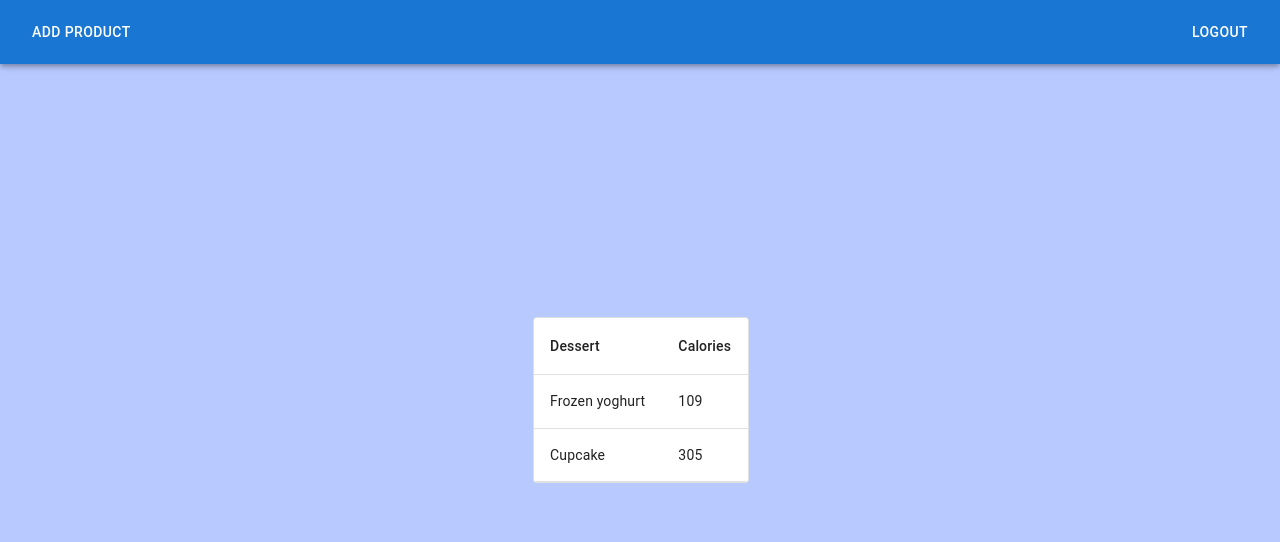
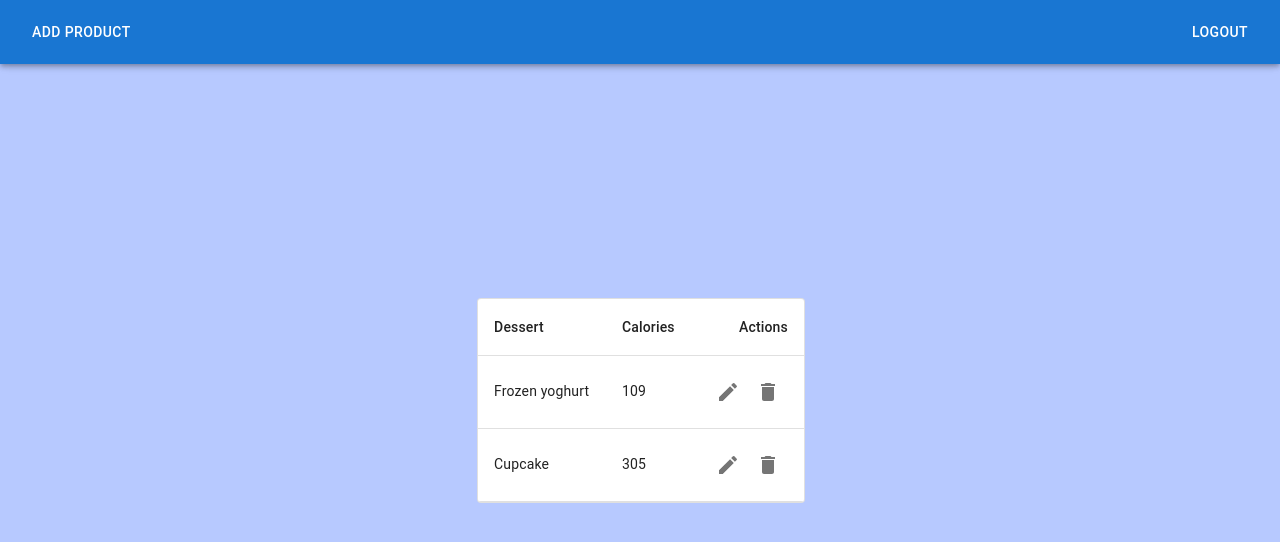
Before and after one commit to budcoded/Product-Management-System, a React (Create React App) app in the folder frontend/: page /admindashboard in a window 1280 px wide. Shown: the top 542 px of the page. Built offline with nearby package versions, Linux system fonts and the light colour scheme.

Commit message:
Frontend files pushed.

```diff
--- a/frontend/package.json
+++ b/frontend/package.json
@@ -5,6 +5,7 @@
   "dependencies": {
     "@emotion/react": "^11.10.6",
     "@emotion/styled": "^11.10.6",
+    "@mui/icons-material": "^5.11.16",
     "@mui/material": "^5.12.1",
     "@testing-library/jest-dom": "^5.16.5",
     "@testing-library/react": "^13.4.0",
--- a/frontend/src/components/AdminDashboard.js
+++ b/frontend/src/components/AdminDashboard.js
@@ -1,6 +1,87 @@
+// import {
+// 	AppBar,
+// 	Button,
+// 	Paper,
+// 	Table,
+// 	TableBody,
+// 	TableCell,
+// 	TableContainer,
+// 	TableHead,
+// 	TableRow,
+// 	Toolbar
+// } from "@mui/material";
+// // import DeleteTwoToneIcon from '@mui/icons-material/DeleteTwoTone';
+// import {Link, useLocation} from "react-router-dom";
+// import React, {useState} from 'react';
+// import '../css/AdminDashboard.css'
+// import axios from "axios";
+//
+// function AdminDashboard() {
+//     // const location = useLocation();
+//     // const id = location.state.data.id;
+//     // const name = location.state.data.name;
+//     // const email = location.state.data.email;
+//     // const mobileNumber = location.state.data.mobileNumber;
+//     // const role = location.state.data.role;
+// 	const [products, setProducts] = useState([]);
+//     const fetchProducts = async (event) => {
+//         event.preventDefault();
+//         try {
+//             const response = await axios.get('http://localhost:1111/api/product/getProducts');
+//             console.log(response.data);
+//         } catch (error) {
+//             console.log(error);
+//         }
+//     };
+//
+//     return (
+//         <>
+// 			<AppBar>
+// 				<Toolbar>
+// 					<Button component={Link} to="/addproduct" color="inherit">
+// 						Add Product
+// 					</Button>
+// 					<div style={{flexGrow: 1}}/>
+// 					<Button color="inherit" component={Link} to="/">
+// 						Logout
+// 					</Button>
+// 				</Toolbar>
+// 			</AppBar>
+// 			<div>
+// 				{/*<h2>This is admin dashboard.</h2>*/}
+// 				{/*<h3>Data Received: </h3>*/}
+// 				{/*<p>{id}, {name}, {email}, {mobileNumber}, {role}</p>*/}
+// 				<TableContainer component={Paper} variant="outlined">
+// 					<Table aria-label="demo table">
+// 						<TableHead>
+// 							<TableRow>
+// 								<TableCell>Dessert</TableCell>
+// 								<TableCell>Calories</TableCell>
+// 							</TableRow>
+// 						</TableHead>
+// 						<TableBody>
+// 							<TableRow>
+// 								<TableCell>Frozen yoghurt</TableCell>
+// 								<TableCell>109</TableCell>
+// 							</TableRow>
+// 							<TableRow>
+// 								<TableCell>Cupcake</TableCell>
+// 								<TableCell>305</TableCell>
+// 							</TableRow>
+// 						</TableBody>
+// 					</Table>
+// 				</TableContainer>
+// 			</div>
+// 		</>
+//     );
+// }
+//
+// export default AdminDashboard;
+
 import {
 	AppBar,
 	Button,
+	IconButton,
 	Paper,
 	Table,
 	TableBody,
@@ -10,23 +91,21 @@ import {
 	TableRow,
 	Toolbar
 } from "@mui/material";
-import {Link, useLocation} from "react-router-dom";
-import React, {useState} from 'react';
-import '../css/AdminDashboard.css'
+import { Link, useLocation } from "react-router-dom";
+import React, { useState } from "react";
+import DeleteIcon from "@mui/icons-material/Delete";
+import EditIcon from "@mui/icons-material/Edit";
+import "../css/AdminDashboard.css";
 import axios from "axios";
 
 function AdminDashboard() {
-    // const location = useLocation();
-    // const id = location.state.data.id;
-    // const name = location.state.data.name;
-    // const email = location.state.data.email;
-    // const mobileNumber = location.state.data.mobileNumber;
-    // const role = location.state.data.role;
 	const [products, setProducts] = useState([]);
 	const fetchProducts = async (event) => {
 		event.preventDefault();
 		try {
-            const response = await axios.get('http://localhost:1111/api/product/getProducts');
+			const response = await axios.get(
+				"http://localhost:1111/api/product/getProducts"
+			);
 			console.log(response.data);
 		} catch (error) {
 			console.log(error);
@@ -40,32 +119,46 @@ function AdminDashboard() {
 					<Button component={Link} to="/addproduct" color="inherit">
 						Add Product
 					</Button>
-					<div style={{flexGrow: 1}}/>
+					<div style={{ flexGrow: 1 }} />
 					<Button color="inherit" component={Link} to="/">
 						Logout
 					</Button>
 				</Toolbar>
 			</AppBar>
 			<div>
-				{/*<h2>This is admin dashboard.</h2>*/}
-				{/*<h3>Data Received: </h3>*/}
-				{/*<p>{id}, {name}, {email}, {mobileNumber}, {role}</p>*/}
 				<TableContainer component={Paper} variant="outlined">
 					<Table aria-label="demo table">
 						<TableHead>
 							<TableRow>
 								<TableCell>Dessert</TableCell>
 								<TableCell>Calories</TableCell>
+								<TableCell align="right">Actions</TableCell>
 							</TableRow>
 						</TableHead>
 						<TableBody>
 							<TableRow>
 								<TableCell>Frozen yoghurt</TableCell>
 								<TableCell>109</TableCell>
+								<TableCell align="right">
+									<IconButton>
+										<EditIcon />
+									</IconButton>
+									<IconButton>
+										<DeleteIcon />
+									</IconButton>
+								</TableCell>
 							</TableRow>
 							<TableRow>
 								<TableCell>Cupcake</TableCell>
 								<TableCell>305</TableCell>
+								<TableCell align="right">
+									<IconButton>
+										<EditIcon />
+									</IconButton>
+									<IconButton>
+										<DeleteIcon />
+									</IconButton>
+								</TableCell>
 							</TableRow>
 						</TableBody>
 					</Table>
```
Also changed, not shown: package.json (added, +7 -0 lines), 2 other files (tests, documents, lock files or other folders). Lines whose indentation alone changed are shown as unchanged.
